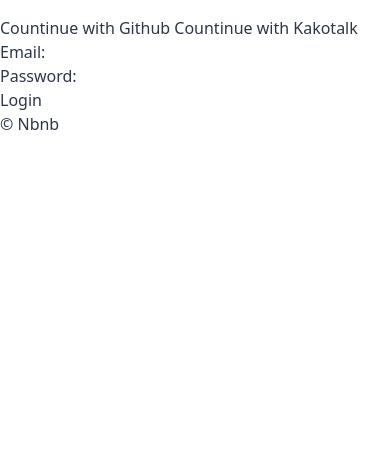
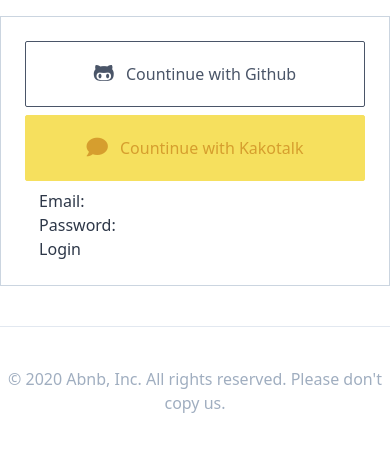
Before and after one commit to areum514/aribnb-clone, a Django app: page /users/login in a window 390 px wide. Shown: the part 80-534 px from the top of the page. Run offline with Django 3.2, Linux system fonts and the light colour scheme; style sheets or scripts are compiled from the project's sources; some libraries are stand-ins or nearby versions.

Commit message:
20.8 footer, social login make it beautiful

```diff
--- a/templates/partials/footer.html
+++ b/templates/partials/footer.html
@@ -1,3 +1,3 @@
-<footer>
-    &copy; Nbnb
+<footer class="container mx-auto text-center py-10 border-t font-medium text-gray-500">
+    &copy; 2020 Abnb, Inc. All rights reserved. Please don't copy us.
 </footer>
--- a/templates/partials/social_login.html
+++ b/templates/partials/social_login.html
@@ -1,9 +1,11 @@
-<div>
-    <a href="{% url 'users:github-login'  %}">
-        Countinue with Github
+<div class="flex flex-col w-full ">
+    <a href="{% url 'users:github-login'  %}"
+        class="w-full border text-center font-medium text-gray-700 rounded-sm py-5 mb-2 border-gray-700 ">
+        <i class="fab fa-github-alt mr-2 fa-lg"></i> Countinue with Github
     </a>
 
-    <a href="{% url 'users:kakao-login'  %}">
-        Countinue with Kakotalk
+    <a href="{% url 'users:kakao-login'  %}"
+        class="w-full border text-center font-medium bg-yellow-400 text-yellow-600 border-yellow-400 rounded-sm py-5 mb-2">
+        <i class="fas fa-comment mr-2 fa-lg"></i> Countinue with Kakotalk
     </a>
 </div>
--- a/templates/users/login.html
+++ b/templates/users/login.html
@@ -8,10 +8,14 @@
 {% endblock serch-bar %}
 
 {% block content %}
+
+<div class="container lg:w-5/12 md:w-1/2 xl:w-1/4 mx-auto my-10 flex flex-col items-center border p-6 border-gray-400">
     {% include 'partials/social_login.html' %}
     <form method="POST" action="{% url 'users:login' %}">
         {% csrf_token %}
         {{form.as_p}}
         <button>Login</button>
     </form>
+
+</div>
 {%endblock content%}
```
Also changed, not shown: templates/partials/room_card.html (+6 -2 lines). Lines whose indentation alone changed are shown as unchanged.
